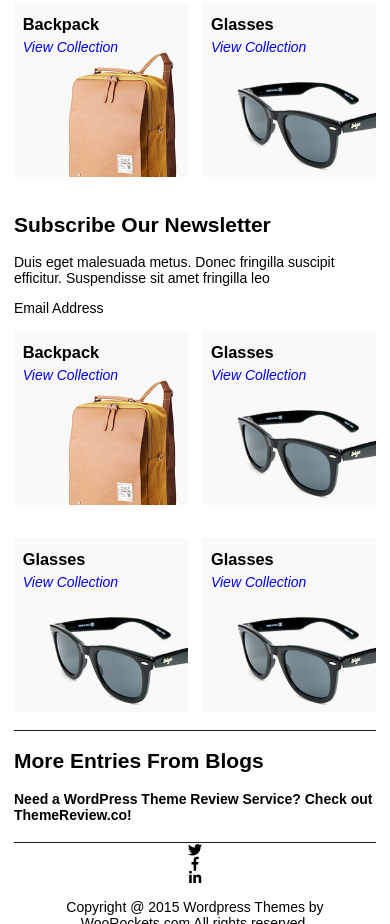
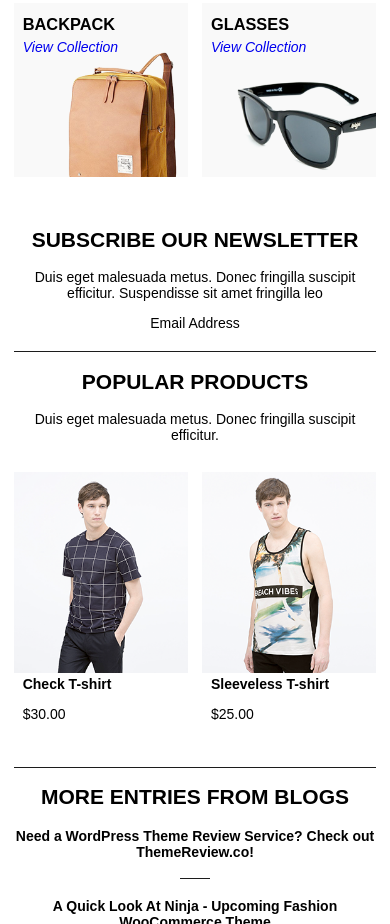
Before and after one commit to JoMendes/pillow, a plain HTML site: page index.html in a window 390 px wide. Shown: the part 1076-2000 px from the top of the page. Drawn offline with Linux system fonts and the light colour scheme.

Commit message:
MOBILE - Finished & TABLET - Started

```diff
--- /dev/null
+++ b/assets/sass/module/common/_layout.scss
@@ -0,0 +1,90 @@
+body {
+	/**
+ 	* Remove the elements for the screen size chosen
+ 	*/
+
+ 	.hidden-lg {
+ 		@media (max-width: 1200px) {
+ 			display: none;
+ 		}
+ 	}
+
+ 	.hidden-md {
+ 		@media (min-width: 992px) and (max-width: 1199px) {
+ 			display: none;
+ 		}
+ 	}
+
+ 	.hidden-sm {
+ 		@media (min-width: 768px) and (max-width: 991px) {
+ 			display: none;
+ 		}
+ 	}
+
+ 	.hidden-xs {
+ 		@media (max-width: 767px) {
+ 			display: none;
+ 		}
+ 	}
+
+ 	/**
+ 	* Let the elements only for the screen size chosen
+ 	*/
+
+ 	.visible-xs {
+ 		@media (min-width: 768px) {
+ 			display: none;
+ 		}
+ 	}
+
+ 	.visible-sm {
+ 		display: none;
+
+ 		@media (min-width: 768px) {
+ 			display: block;
+ 		}
+
+ 		@media (min-width: 992px) {
+ 			display: none;
+ 		}
+ 	}
+
+ 	.visible-md {
+ 		display: none;
+
+ 		@media (min-width: 992px) {
+ 			display: block;
+ 		}
+
+ 		@media (min-width: 1200px) {
+ 			display: none;
+ 		}
+ 	}
+
+ 	.visible-lg {
+ 		display: none;
+
+ 		@media (min-width: 1200px) {
+ 			display: block;
+ 		}
+ 	}
+
+	/**
+	* Put 4% margin-right
+	*/
+ 	.margin-4pc {
+		margin-right: 4%;
+ 	}
+
+ 	.text-center {
+ 		text-align: center;
+ 	}
+
+ 	.uppercase {
+ 		text-transform: uppercase;
+ 	}
+
+ 	h3 {
+ 		text-transform: uppercase;
+ 	}
+ }
--- a/assets/sass/module/layout/_footer.scss
+++ b/assets/sass/module/layout/_footer.scss
@@ -1,50 +1,22 @@
 footer {
+	overflow: hidden;
 
-	nav ul {
-		padding: 0;
-		margin: 0;
-	}
+	nav {
+		ul {
+			padding: 0;
+			margin: 10px 0;
 
-	p {
-		text-align: center;
-	}
+			li {
+				display: inline-block;
+			}
 
-	nav ul li {
-		display: -ms-flexbox;
-		display: -webkit-flex;
-		display: flex;
-		-webkit-flex-direction: row;
-		-ms-flex-direction: row;
-		flex-direction: row;
-		-webkit-flex-wrap: nowrap;
-		-ms-flex-wrap: nowrap;
-		flex-wrap: nowrap;
-		-webkit-justify-content: center;
-		-ms-flex-pack: center;
-		justify-content: center;
-		-webkit-align-content: stretch;
-		-ms-flex-line-pack: stretch;
-		align-content: stretch;
-		-webkit-align-items: flex-start;
-		-ms-flex-align: start;
-		align-items: flex-start;
-	}
+			li:nth-child(1) {
+				margin-right: 2%;
+			}
 
-	nav ul:nth-child(1) {
-		order: 0;
-		flex: 0 1 auto;
-		align-self: auto;
-	}
-
-	nav ul:nth-child(2) {
-		order: 2;
-		flex: 0 1 auto;
-		align-self: auto;
-	}
-
-	nav ul:nth-child(3) {
-		order: 3;
-		flex: 0 1 auto;
-		align-self: auto;
+			li:nth-child(2) {
+				margin-right: 2%;
+			}
+		}
 	}
 }
--- a/assets/sass/module/layout/_main.scss
+++ b/assets/sass/module/layout/_main.scss
@@ -5,28 +5,39 @@ main {
 
 	.container {
 		display: flex;
-		flex-direction: row;
-		flex-wrap: nowrap;
-		justify-content: flex-start;
-		align-content: flex-start;
-		align-items: flex-start;
 		padding: 0;
 	}
 
+	.products {
 		.container > *:nth-child(1) {
-		order: 1;
-		flex: 1 1 auto;
-		align-self: auto;
 			width: 50%;
 			margin-right: 4%;
 		}
 
 		.container > *:nth-child(2) {
-		order: 2;
-		flex: 1 1 auto;
-		align-self: auto;
+			width: 50%;
+			@media (min-width: 768px) {
+				margin-right: 4%;
+			}
+		}
+
+		.container > *:nth-child(3) {
+			width: 50%;
+			@media (min-width: 992px) {
+				margin-right: 4%;
+			}
+		}
+
+		.container > *:nth-child(4) {
 			width: 50%;
 		}
+
+		figcaption {
+			position: relative;
+		}
+	}
+
+
 
 	figcaption {
 		position: absolute;
@@ -50,15 +61,55 @@ main {
 		@include fontsize(14px);
 	}
 
+	.newsletter {
+		overflow: hidden;
+
+		form {
+			position: absolute;
+			left: 50%;
+			transform: translateX(-50%);
+			padding-bottom: 14px;
+		}
+
+		.separation {
+			margin: 50px 0 0 0;
+		}
+	}
+
 	.separation {
 		border-top: solid 1px $black;
+		margin: 15px 0 15px 0;
 	}
-	@media (min-width: 768px) {
-		.col-xs-6 {
-			display:none;
+
+	.blog {
+		h4 {
+			text-align: center;
 		}
-		.col-sm-4 {
-			display: block;
+
+		.separation {
+				width: 30px;
+				margin: 0 50%;
+				transform: translateX(-50%);
+			}
+
+		.wp-review {
+			width: 100%;
+			display: flex;
+			justify-content: center;
+
+			.post-by::after {
+				content: "/";
+				margin: 0 5px 0 5px;
+			}
+
+			.date::after {
+				content: "/";
+				margin: 0 5px 0 5px;
+			}
+
+			@media (max-width: 768px) {
+				display: none;
+			}
 		}
 	}
 
--- a/assets/sass/style.scss
+++ b/assets/sass/style.scss
@@ -4,8 +4,9 @@
 @import "module/common/normalize";
 @import "module/common/starter";
 @import "module/common/typography";
+@import "module/common/layout";
+
 @import "module/layout/carousel";
-
 @import "module/layout/header";
 @import "module/layout/main";
 @import "module/layout/footer";
--- a/index.html
+++ b/index.html
@@ -79,7 +79,7 @@
 				</div>
 
 				<div class="container thumbnail">
-					<div class="col-xs-6">
+					<div class="col-xs-6 margin-4pc">
 						<figure>
 							<img src="assets/images/backpack.png" alt="backpack">
 							<figcaption>
@@ -108,62 +108,53 @@
 			</div>
 
 			<div class="newsletter">
-				<h2>Subscribe Our Newsletter</h2>
-				<p>Duis eget malesuada metus. Donec fringilla suscipit efficitur. Suspendisse sit amet fringilla leo</p>
+				<h2 class="text-center uppercase">Subscribe Our Newsletter</h2>
+				<p class="text-center">Duis eget malesuada metus. Donec fringilla suscipit efficitur. Suspendisse sit amet fringilla leo</p>
 				<form action="">Email Address</form>
+				<div class="separation"></div>
 			</div>
 
 			<div class="products">
+				<h2 class="text-center uppercase">Popular Products</h2>
+				<p class="text-center">Duis eget malesuada metus. Donec fringilla suscipit efficitur.</p>
 				<div class="container thumbnail">
-					<div class="col-xs-6 col-sm-4 col-md-3">
+					<div class="col-xs-6">
 						<figure>
-							<img src="assets/images/backpack.png" alt="backpack">
+							<img src="assets/images/item_1.png" alt="item_1">
 							<figcaption>
-								<h3>Backpack</h3>
-								<a href="#">
-									<div class="button">View Collection</div>
-								</a>
+								<b>Check T-shirt</b>
+								<p>$30.00</p>
 							</figcaption>
-
 						</figure>
 
 					</div>
 
-					<div class="col-xs-6 col-sm-4 col-md-3">
+					<div class="col-xs-6 ">
 						<figure>
-							<img src="assets/images/glasses.png" alt="glasses">
+							<img src="assets/images/item_2.png" alt="item_2">
 							<figcaption>
-								<h3>Glasses</h3>
-								<a href="#">
-									<div class="button">View Collection</div>
-								</a>
-							</figcaption>
-						</figure>
-					</div>
-				</div>
-
-				<div class="container thumbnail">
-
-					<div class="col-xs-6 col-sm-4 col-md-3">
-						<figure>
-							<img src="assets/images/glasses.png" alt="glasses">
-							<figcaption>
-								<h3>Glasses</h3>
-								<a href="#">
-									<div class="button">View Collection</div>
-								</a>
+								<b>Sleeveless T-shirt</b>
+								<p>$25.00</p>
 							</figcaption>
 						</figure>
 					</div>
 
-					<div class="col-xs-6 col-md-3">
+					<div class="col-xs-6 hidden-xs">
 						<figure>
-							<img src="assets/images/glasses.png" alt="glasses">
+							<img src="assets/images/item_3.png" alt="item_3">
 							<figcaption>
-								<h3>Glasses</h3>
-								<a href="#">
-									<div class="button">View Collection</div>
-								</a>
+								<b>Button Tab T-shirt</b>
+								<p>$29.99</p>
+							</figcaption>
+						</figure>
+					</div>
+
+					<div class="col-xs-6 hidden-xs hidden-sm">
+						<figure>
+							<img src="assets/images/item_4.png" alt="item_4">
+							<figcaption>
+								<b>Printed Po T-shirt</b>
+								<p>$30.00</p>
 							</figcaption>
 						</figure>
 					</div>
@@ -173,23 +164,36 @@
 			<div class="separation"></div>
 
 			<section class="blog">
-				<h2>More Entries From Blogs</h2>
+				<h2 class="text-center uppercase">More Entries From Blogs</h2>
 				<h4>Need a WordPress Theme Review Service? Check out ThemeReview.co!</h4>
+				<div class="separation"></div>
+				<div class="wp-review">
+					<p class="post-by">Post by <b>k3nnyart</b></p>
+					<p class="date">15.5.2015</p>
+					<p>WordPress Product Reviews</p>
+				</div>
+
+				<h4>A Quick Look At Ninja - Upcoming Fashion WooCommerce Theme</h4>
+				<div class="separation"></div>
+				<div class="wp-review">
+					<p class="post-by">Post by <b>k3nnyart</b></p>
+					<p class="date">20.5.2015</p>
+					<p>WooRockets News</p>
+				</div>
 			</section>
 
-			<div class="separation"></div>
+
 		</main>
 		<footer>
 			<nav>
-				<ul>
+				<ul class="text-center">
 					<li><i class="fab fa-twitter"></i></li>
 					<li><i class="fab fa-facebook-f"></i></li>
 					<li><i class="fab fa-linkedin-in"></i></li>
 				</ul>
 			</nav>
 
-			<p>Copyright @ 2015 Wordpress Themes by WooRockets.com
-			All rights reserved.</p>
+			<p class="text-center">Copyright @ 2015 </br>Wordpress Themes by WooRockets.com</br>All rights reserved.</p>
 		</footer>
 	</div>
 </div>
```
Also changed, not shown: assets/css/module/common/_layout.css (added), assets/css/style.css, assets/images/item_1.png (added), assets/images/item_2.png (added), assets/images/item_3.png (added), assets/images/item_4.png (added), 2 other files. Lines whose indentation alone changed are shown as unchanged.
